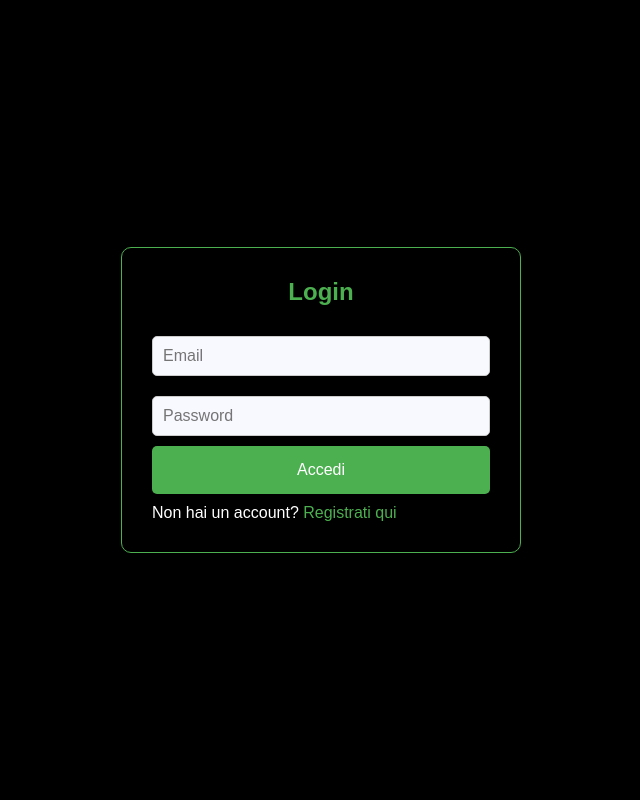
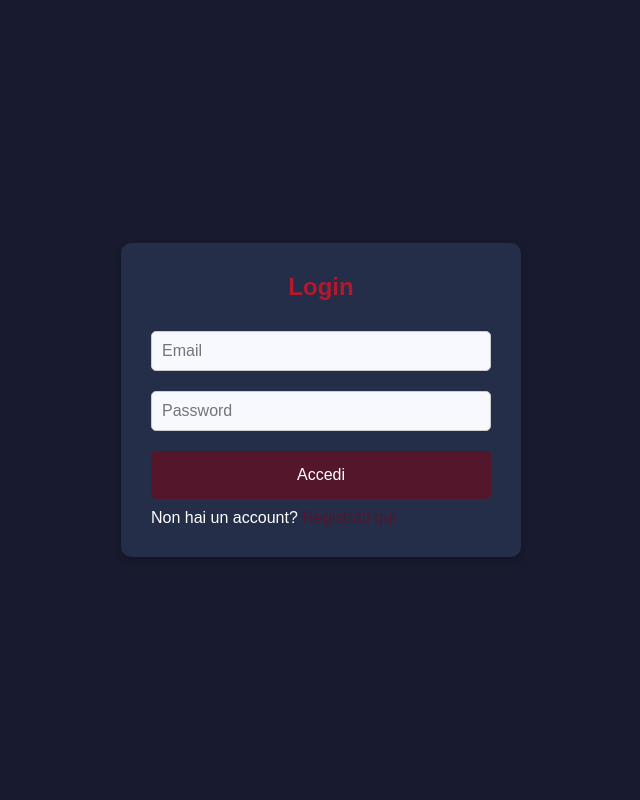
Before and after one commit to mcicerani/CRUD-piattaforma-elearning, a PHP site: page / in a window 1280 px wide. Shown: the whole page, without its empty margins (319-959 px from the left). Run offline with PHP 8.4, Linux system fonts and the light colour scheme.

```diff
--- a/css/style.css
+++ b/css/style.css
@@ -8,13 +8,15 @@
 /* Corpo della pagina */
 body {
     font-family: Arial, sans-serif; /* Imposta un font pulito */
-    background-color: black;  /* Colore di sfondo chiaro */
+    background-color: #181A2F;  /* Colore di sfondo chiaro */
     min-height: 100vh;  /* Altezza minima della pagina */
     display: flex;
     justify-content: center;
     align-items: center;
     flex-direction: column;
 }
+
+/* FORM REGISTRAZIONE E LOGIN */
 
 /* Contenitore principale che ospita il form */
 .content-container {
@@ -30,11 +32,11 @@ body {
     width: 100%;
     max-width: 400px;  /* Limita la larghezza per dispositivi più grandi */
     padding: 30px;
-    background-color: black;
-    border: solid 1px #4CAF50;
+    background-color: #242E49;
     color: white;
     border-radius: 10px; /* Angoli arrotondati */
     box-shadow: 0 4px 10px rgba(0, 0, 0, 0.2); /* Aggiungi ombra per risaltare */
+
 }
 
 /* Stile per il titolo del form */
@@ -42,7 +44,7 @@ form h2 {
     text-align: center;
     margin-bottom: 20px;
     font-size: 24px;
-    color: #4CAF50;  /* Colore verde per il titolo */
+    color: #B4182D;  /* Colore verde per il titolo */
 }
 
 /* Stile per gli input del form */
@@ -59,7 +61,7 @@ input, select{
 
 /* Stile per il pulsante di invio */
 button {
-    background-color: #4CAF50; /* Colore verde per il bottone */
+    background-color: #54162B; /* Colore verde per il bottone */
     color: white;
     border: none;
     padding: 15px;
@@ -67,33 +69,22 @@ button {
     border-radius: 5px;
     font-size: 16px;
     cursor: pointer;
-    margin-bottom: 10px;
+    margin: 10px 0;
 }
 
 button:hover {
-    background-color: #45a049; /* Colore leggermente più scuro al passaggio del mouse */
+    background-color: #B4182D; /* Colore leggermente più scuro al passaggio del mouse */
 }
 
 /* Stile per il link di navigazione tra form */
 a {
-    color: #4CAF50;  /* Colore verde per i link */
+    color: #54162B;  /* Colore verde per i link */
     text-decoration: none;
 }
 
 a:hover {
     text-decoration: underline;  /* Sottolinea il link quando ci si passa sopra */
+    color: #B4182D;
 }
 
-/* Stile per il messaggio di errore */
-.error-message {
-    color: red;
-    text-align: center;
-    margin-top: 15px;
-}
-
-/* Stile per il messaggio di successo */
-.success-message {
-    color: green;
-    text-align: center;
-    margin-top: 15px;
-}
+/* ADMIN DASHBOARD */
--- a/index.php
+++ b/index.php
@@ -1,6 +1,6 @@
 <?php
 global $conn;
-require './includes/config.php';
+require_once './includes/config.php';
 require_once './includes/auth.php';
 
 //Controlla se utente è loggato
```
